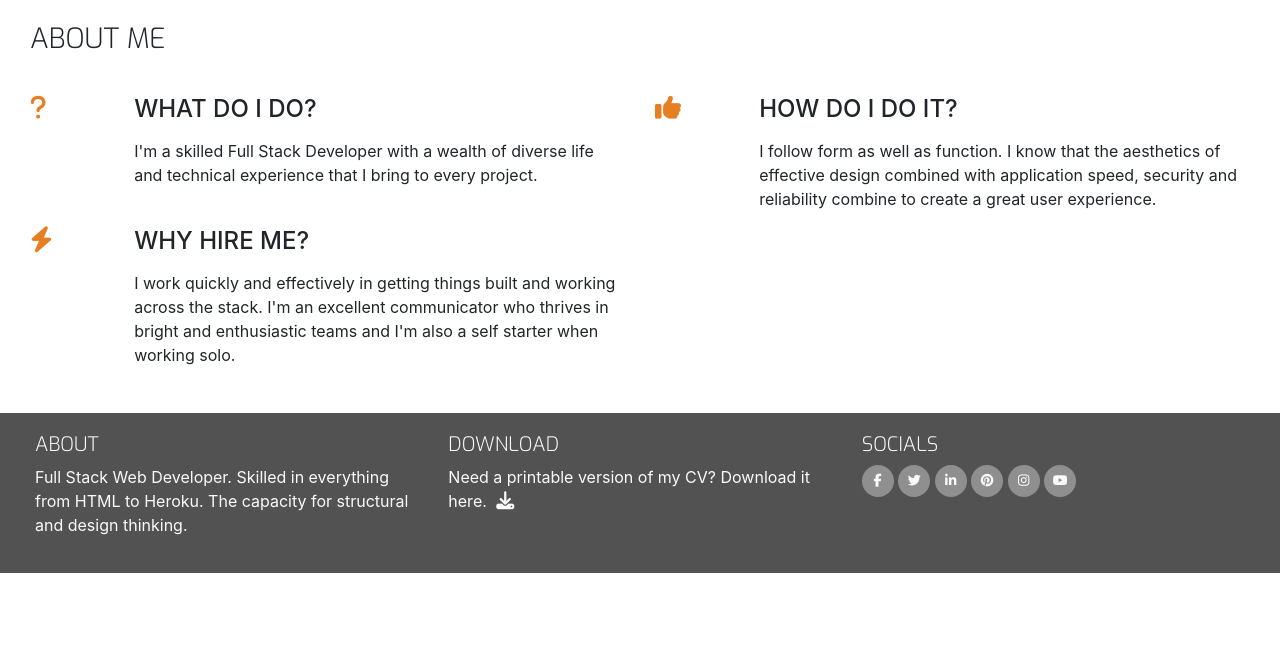
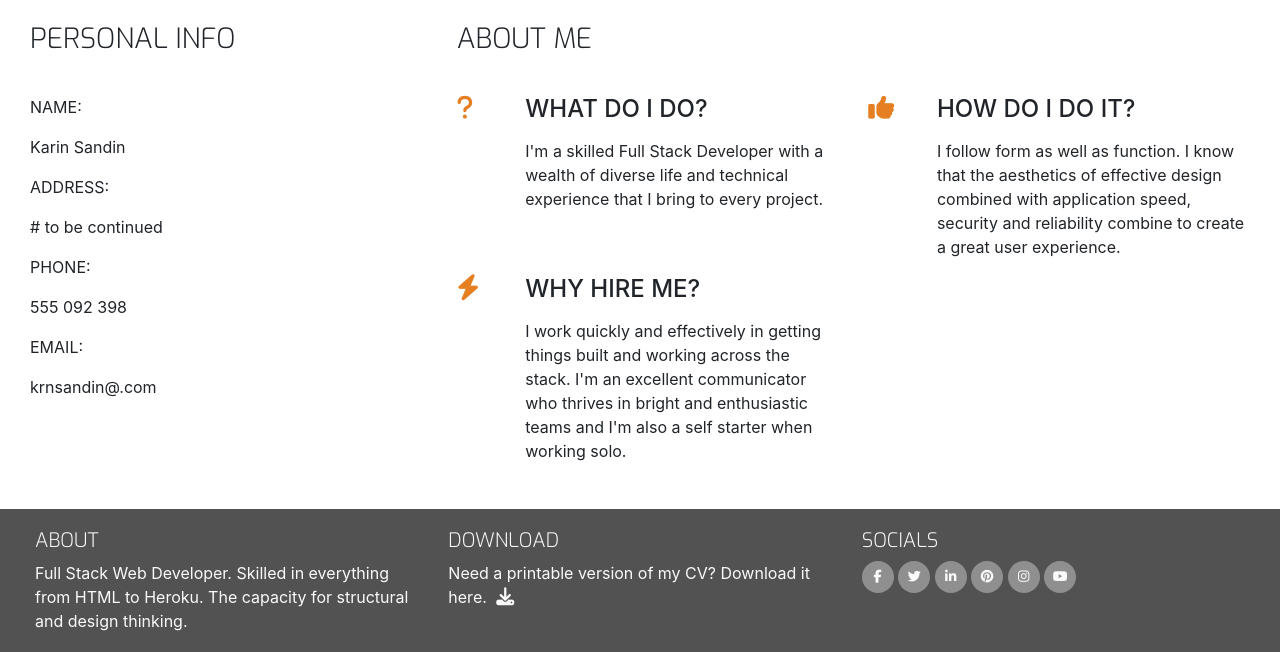
Before and after one commit to Krnsand/My-Resume, a plain HTML site: page index.html in a window 1280 px wide. Shown: the part 372-1024 px from the top of the page. Before the commit the page ends 945 px from the top, so only its background shows below. Drawn offline with nearby package versions, Linux system fonts and the light colour scheme.

Commit message:
Add personal info section

```diff
--- a/index.html
+++ b/index.html
@@ -54,7 +54,62 @@
 
     </header>
     <section class="container-fluid">
-        <div class="row row-table">
+        <div class="row">
+            <div class="col-md-4 bg-color-personal-info section-column">
+                <div class="row">
+                    <div class="col-12">
+                        <h3 class="section-heading uppercase">Personal Info</h3>
+                    </div>
+                </div>
+                <div class="personal-info-item">
+                    <div class="key uppercase">
+                        <p>
+                            Name:
+                        </p>
+                    </div>
+                    <div class="value">
+                        <p>
+                            Karin Sandin
+                        </p>
+                    </div>
+                </div>
+                <div class="personal-info-item">
+                    <div class="key uppercase">
+                        <p>
+                            Address:
+                        </p>
+                    </div>
+                    <div class="value">
+                        <p>
+                            # to be continued
+                        </p>
+                    </div>
+                </div>
+                <div class="personal-info-item">
+                    <div class="key uppercase">
+                        <p>
+                            Phone:
+                        </p>
+                    </div>
+                    <div class="value">
+                        <p>
+                            555 092 398
+                        </p>
+                    </div>
+                </div>
+                <div class="personal-info-item">
+                    <div class="key uppercase">
+                        <p>
+                            Email:
+                        </p>
+                    </div>
+                    <div class="value">
+                        <p>
+                            krnsandin@.com
+                        </p>
+                    </div>
+                </div>
+            </div>
             <div class="col-md-8 bg-color-three-reasons section-column">
                 <div class="row">
                     <div class="col">
```
